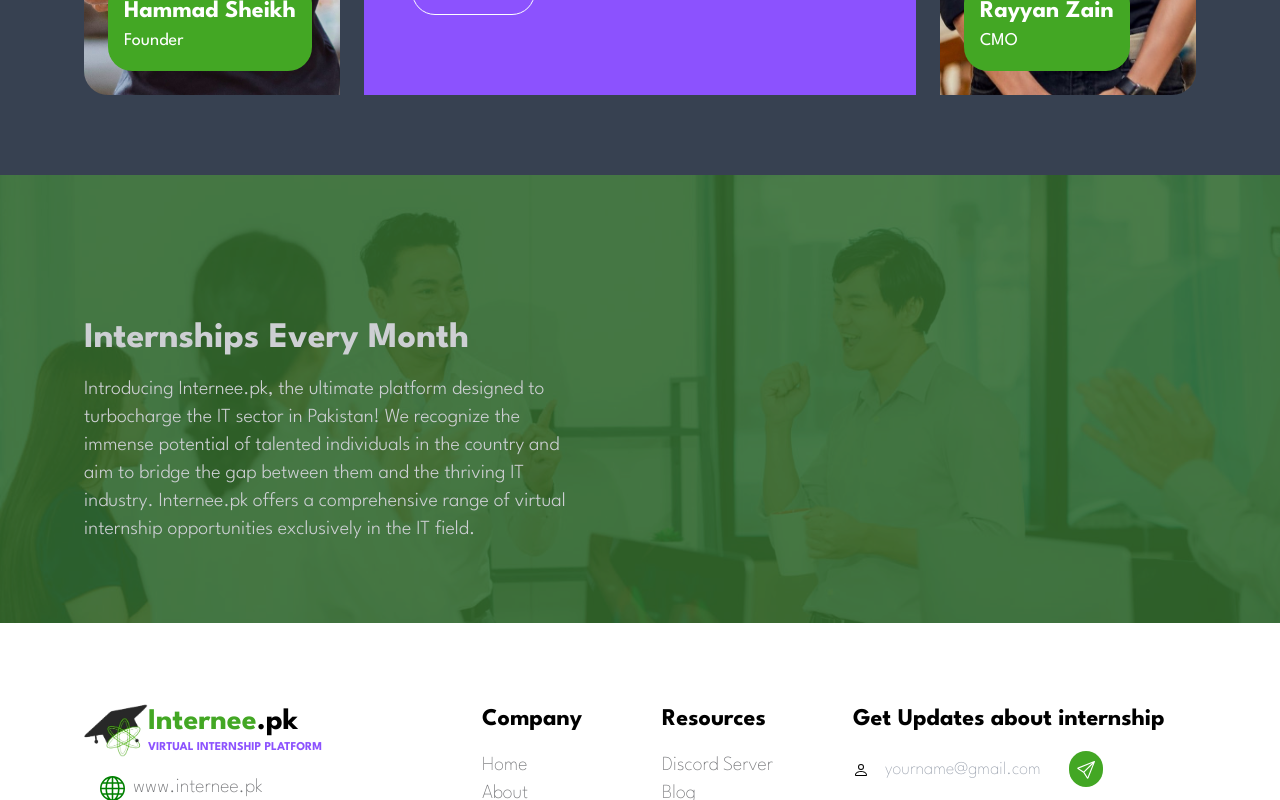
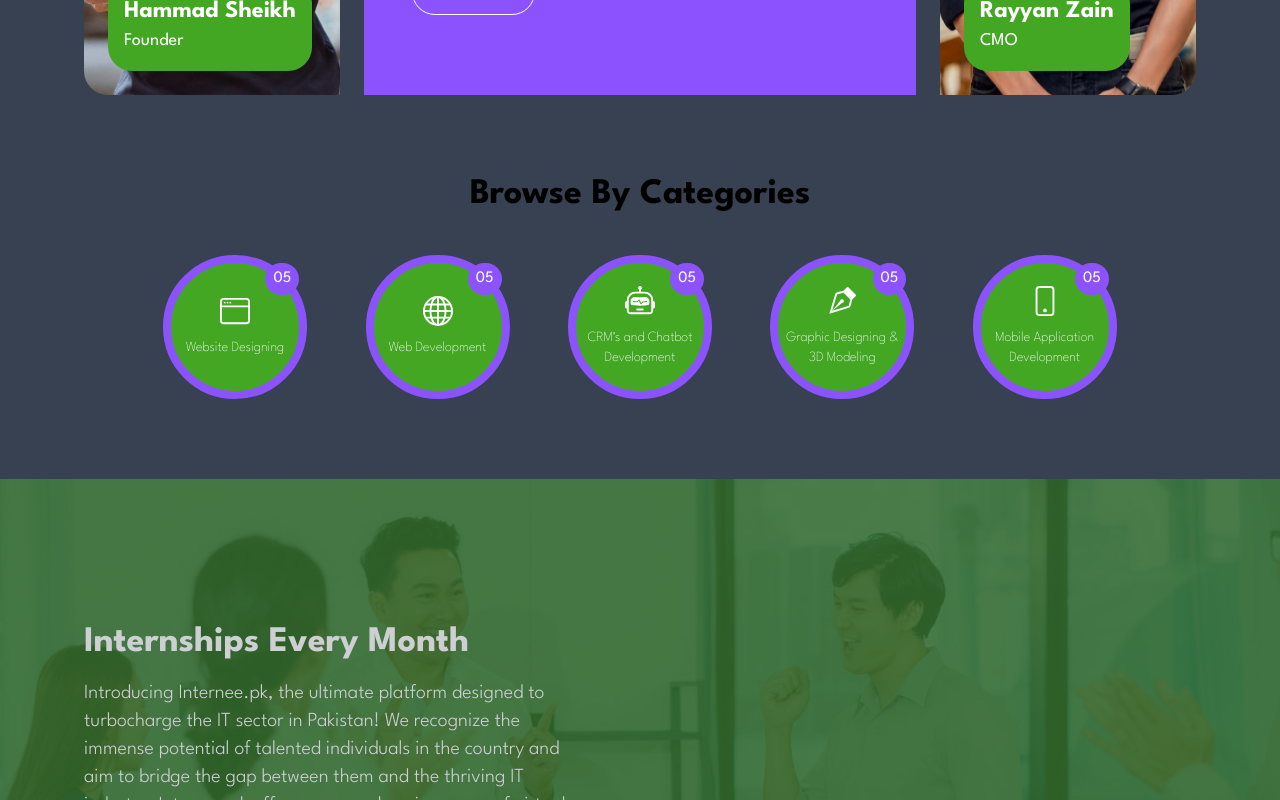
Before and after one commit to AbdulRehman360m/Internee.pk-Clone, a React (Vite) app: page /lms in a window 1280 px wide. Shown: the part 1276-2076 px from the top of the page. Built offline with nearby package versions, Linux system fonts and the light colour scheme.

Commit message:
Built 3rd Section

```diff
--- a/src/components/Home.jsx
+++ b/src/components/Home.jsx
@@ -2,7 +2,7 @@ const Home = () => {
   return (
     <div>
       {/* Home Section 1 : Introduction*/}
-      <section className="w-full bg-[url(/close-up-young-business-team-working.jpg)] bg-cover bg-no-repeat bg-top pt-36 pb-36 relative bg-gray-500 opacity-75 bg-blend-multiply ">
+      <section className="w-full bg-[url(/close-up-young-business-team-working.jpg)] bg-cover bg-no-repeat bg-top pt-36 pb-36 relative bg-gray-700 opacity-1 bg-blend-overlay ">
         <div className="bg-green-primary opacity-60 absolute top-0 left-0 min-w-full min-h-full bg-blend-multiply"></div>
         <div className="text-white responsive-container px-5 sm:px-auto relative grid grid-cols-2">
           <div className="xl:col-span-1 w-[88%] col-span-2">
@@ -75,7 +75,69 @@ const Home = () => {
       <section></section>
 
       {/*Home Section 4 : Google Cloud */}
-      <section></section>
+      <section className="Categories-section my-20">
+        <div className="responsive-container">
+          <h1 className="text-black text-4xl font-bold mb-10  text-center">Browse By Categories</h1>
+
+          <div className="lg:mx-20 mx-1 sm:mx-5 categories flex flex-wrap items-center justify-center gap-5">
+
+            {/* item-1 */}
+            <div className="item rounded-full m-auto  bg-green-primary px-2 w-36 h-36 border-8 border-purple-primary hover:border-white hover:shadow-lg shadow-black outline-purple-primary cursor-pointer transition-all ease-in-out duration-300 relative flex items-center justify-center flex-col gap-3">
+              <div className="absolute top-0  right-0  bg-purple-primary rounded-full text-white px-2 py-1">05</div>
+              {/* svg */}
+              <svg xmlns="http://www.w3.org/2000/svg" width="30" height="30" fill="white" className="bi bi-window inline-block" viewBox="0 0 16 16">
+                <path d="M2.5 4a.5.5 0 1 0 0-1 .5.5 0 0 0 0 1m2-.5a.5.5 0 1 1-1 0 .5.5 0 0 1 1 0m1 .5a.5.5 0 1 0 0-1 .5.5 0 0 0 0 1"/>
+                <path d="M2 1a2 2 0 0 0-2 2v10a2 2 0 0 0 2 2h12a2 2 0 0 0 2-2V3a2 2 0 0 0-2-2zm13 2v2H1V3a1 1 0 0 1 1-1h12a1 1 0 0 1 1 1M2 14a1 1 0 0 1-1-1V6h14v7a1 1 0 0 1-1 1z"/>
+              </svg>
+              <h3 className="text-white text-center text-sm font-thin">Website Designing</h3>
+            </div>
+
+            {/* item-2 */}
+            <div className="item rounded-full m-auto  bg-green-primary px-2 w-36 h-36 border-8 border-purple-primary hover:border-white hover:shadow-lg shadow-black outline-purple-primary cursor-pointer transition-all ease-in-out duration-300 relative flex items-center justify-center flex-col gap-3">
+              <div className="absolute top-0  right-0  bg-purple-primary rounded-full text-white px-2 py-1">05</div>
+              {/* svg */}
+              <svg xmlns="http://www.w3.org/2000/svg" width="30" height="30" fill="white" className="bi bi-globe" viewBox="0 0 16 16">
+                <path d="M0 8a8 8 0 1 1 16 0A8 8 0 0 1 0 8m7.5-6.923c-.67.204-1.335.82-1.887 1.855A8 8 0 0 0 5.145 4H7.5zM4.09 4a9.3 9.3 0 0 1 .64-1.539 7 7 0 0 1 .597-.933A7.03 7.03 0 0 0 2.255 4zm-.582 3.5c.03-.877.138-1.718.312-2.5H1.674a7 7 0 0 0-.656 2.5zM4.847 5a12.5 12.5 0 0 0-.338 2.5H7.5V5zM8.5 5v2.5h2.99a12.5 12.5 0 0 0-.337-2.5zM4.51 8.5a12.5 12.5 0 0 0 .337 2.5H7.5V8.5zm3.99 0V11h2.653c.187-.765.306-1.608.338-2.5zM5.145 12q.208.58.468 1.068c.552 1.035 1.218 1.65 1.887 1.855V12zm.182 2.472a7 7 0 0 1-.597-.933A9.3 9.3 0 0 1 4.09 12H2.255a7 7 0 0 0 3.072 2.472M3.82 11a13.7 13.7 0 0 1-.312-2.5h-2.49c.062.89.291 1.733.656 2.5zm6.853 3.472A7 7 0 0 0 13.745 12H11.91a9.3 9.3 0 0 1-.64 1.539 7 7 0 0 1-.597.933M8.5 12v2.923c.67-.204 1.335-.82 1.887-1.855q.26-.487.468-1.068zm3.68-1h2.146c.365-.767.594-1.61.656-2.5h-2.49a13.7 13.7 0 0 1-.312 2.5m2.802-3.5a7 7 0 0 0-.656-2.5H12.18c.174.782.282 1.623.312 2.5zM11.27 2.461c.247.464.462.98.64 1.539h1.835a7 7 0 0 0-3.072-2.472c.218.284.418.598.597.933M10.855 4a8 8 0 0 0-.468-1.068C9.835 1.897 9.17 1.282 8.5 1.077V4z"/>
+              </svg>
+              <h3 className="text-white text-center text-sm font-thin">Web Development</h3>
+            </div>
+
+            {/* item-3 */}
+            <div className="item rounded-full m-auto  bg-green-primary px-2 w-36 h-36 border-8 border-purple-primary hover:border-white hover:shadow-lg shadow-black outline-purple-primary cursor-pointer transition-all ease-in-out duration-300 relative flex items-center justify-center flex-col gap-3">
+              <div className="absolute top-0  right-0  bg-purple-primary rounded-full text-white px-2 py-1">05</div>
+              {/* svg */}
+              <svg xmlns="http://www.w3.org/2000/svg" width="30" height="30" fill="white" className="bi bi-robot" viewBox="0 0 16 16">
+                <path d="M6 12.5a.5.5 0 0 1 .5-.5h3a.5.5 0 0 1 0 1h-3a.5.5 0 0 1-.5-.5M3 8.062C3 6.76 4.235 5.765 5.53 5.886a26.6 26.6 0 0 0 4.94 0C11.765 5.765 13 6.76 13 8.062v1.157a.93.93 0 0 1-.765.935c-.845.147-2.34.346-4.235.346s-3.39-.2-4.235-.346A.93.93 0 0 1 3 9.219zm4.542-.827a.25.25 0 0 0-.217.068l-.92.9a25 25 0 0 1-1.871-.183.25.25 0 0 0-.068.495c.55.076 1.232.149 2.02.193a.25.25 0 0 0 .189-.071l.754-.736.847 1.71a.25.25 0 0 0 .404.062l.932-.97a25 25 0 0 0 1.922-.188.25.25 0 0 0-.068-.495c-.538.074-1.207.145-1.98.189a.25.25 0 0 0-.166.076l-.754.785-.842-1.7a.25.25 0 0 0-.182-.135"/>
+                <path d="M8.5 1.866a1 1 0 1 0-1 0V3h-2A4.5 4.5 0 0 0 1 7.5V8a1 1 0 0 0-1 1v2a1 1 0 0 0 1 1v1a2 2 0 0 0 2 2h10a2 2 0 0 0 2-2v-1a1 1 0 0 0 1-1V9a1 1 0 0 0-1-1v-.5A4.5 4.5 0 0 0 10.5 3h-2zM14 7.5V13a1 1 0 0 1-1 1H3a1 1 0 0 1-1-1V7.5A3.5 3.5 0 0 1 5.5 4h5A3.5 3.5 0 0 1 14 7.5"/>
+              </svg>
+              <h3 className="text-white text-center text-sm font-thin">CRM&apos;s and Chatbot Development</h3>
+            </div>
+
+            {/* item-4 */}
+            <div className="item rounded-full m-auto  bg-green-primary px-2 w-36 h-36 border-8 border-purple-primary hover:border-white hover:shadow-lg shadow-black outline-purple-primary cursor-pointer transition-all ease-in-out duration-300 relative flex items-center justify-center flex-col gap-3">
+              <div className="absolute top-0  right-0  bg-purple-primary rounded-full text-white px-2 py-1">05</div>
+              {/* svg */}
+              <svg xmlns="http://www.w3.org/2000/svg" width="30" height="30" fill="white" className="bi bi-vector-pen" viewBox="0 0 16 16">
+                <path fillRule="evenodd" d="M10.646.646a.5.5 0 0 1 .708 0l4 4a.5.5 0 0 1 0 .708l-1.902 1.902-.829 3.313a1.5 1.5 0 0 1-1.024 1.073L1.254 14.746 4.358 4.4A1.5 1.5 0 0 1 5.43 3.377l3.313-.828zm-1.8 2.908-3.173.793a.5.5 0 0 0-.358.342l-2.57 8.565 8.567-2.57a.5.5 0 0 0 .34-.357l.794-3.174-3.6-3.6z"/>
+                <path fillRule="evenodd" d="M2.832 13.228 8 9a1 1 0 1 0-1-1l-4.228 5.168-.026.086z"/>
+              </svg>
+              <h3 className="text-white text-center text-sm font-thin">Graphic Designing & 3D Modeling</h3>
+            </div>
+
+            {/* item-5 */}
+            <div className="item rounded-full m-auto  bg-green-primary px-2 w-36 h-36 border-8 border-purple-primary hover:border-white hover:shadow-lg shadow-black outline-purple-primary cursor-pointer transition-all ease-in-out duration-300 relative flex items-center justify-center flex-col gap-3">
+              <div className="absolute top-0  right-0  bg-purple-primary rounded-full text-white px-2 py-1">05</div>
+              {/* svg */}
+              <svg xmlns="http://www.w3.org/2000/svg" width="30" height="30" fill="white" className="bi bi-phone" viewBox="0 0 16 16">
+              <path d="M11 1a1 1 0 0 1 1 1v12a1 1 0 0 1-1 1H5a1 1 0 0 1-1-1V2a1 1 0 0 1 1-1zM5 0a2 2 0 0 0-2 2v12a2 2 0 0 0 2 2h6a2 2 0 0 0 2-2V2a2 2 0 0 0-2-2z"/>
+              <path d="M8 14a1 1 0 1 0 0-2 1 1 0 0 0 0 2"/>
+            </svg>
+              <h3 className="text-white text-center text-sm font-thin">Mobile Application Development</h3>
+            </div>
+
+          </div>
+        </div>
+      </section>
 
       {/* Home Section 5 : Internships  */}
       {/*Internship Component here*/}
```
